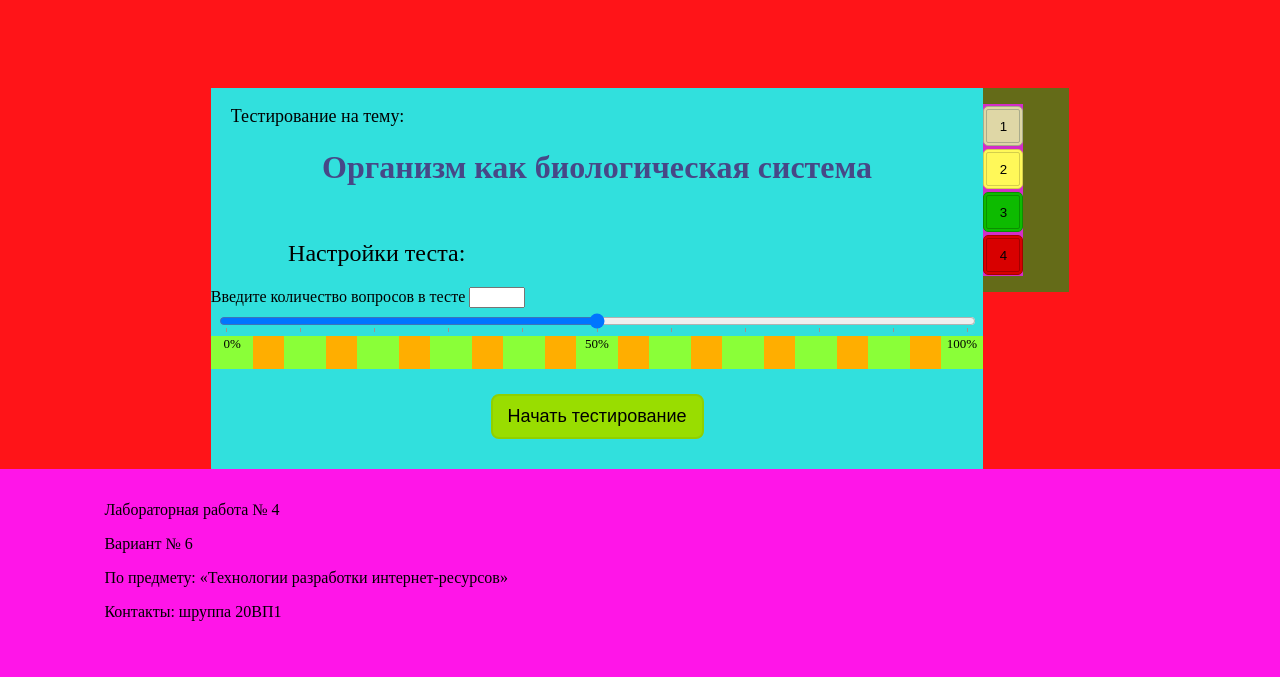
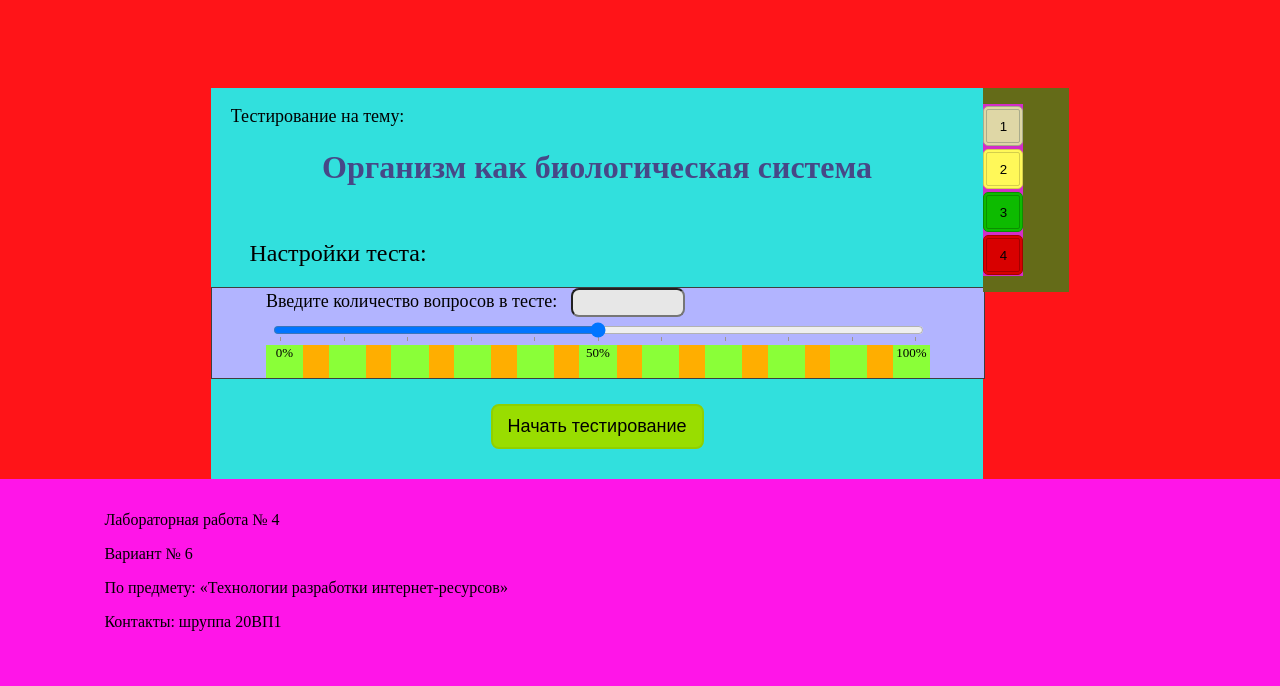
Before and after one commit to DaniinXorchenabo/PGY_2_TRIR, a PHP site: page / in a window 1280 px wide; the page is wider, and only the part inside the window is pictured. Shown: the part 75-761 px from the top of that part. Run offline with PHP 8.4, Linux system fonts and the light colour scheme.

Commit message:
add css for start screen (for choise count question)

```diff
--- a/laba_4_1/public_html/css/main_content_stile.css
+++ b/laba_4_1/public_html/css/main_content_stile.css
@@ -115,3 +115,32 @@ main datalist option{
 	overflow-x: hidden;
 	font-size: small;
 }
+main .test_tools_text{
+	margin-left: 5%;
+	margin-right: 5%;
+	text-align: justify;
+	font-weight: 500;
+	font-size: x-large;
+	margin-top: 7%;
+}
+
+main .count_questions_box{
+	background-color: #B2B4FF;
+	padding-left: 7%;
+	padding-right: 7%;
+	width: 86%;
+	border: 1px double #3F3F3F;
+}
+main .count_qu_input{
+	padding-top: 5px;
+	padding-left: 5px;
+	padding-bottom: 5px;
+	padding-right: 5px;
+	margin-left: 10px;
+	min-width: 100px;
+	border-radius: 8px;
+	background-color: #E7E7E7;
+}
+main .count_qu_lable{
+	font-size: large;
+}
--- a/laba_4_1/public_html/index.html
+++ b/laba_4_1/public_html/index.html
@@ -42,16 +42,16 @@
             <div id="content">
 				<p class="prefix_title">Тестирование на тему:</p>
 				<h1 class="question_title">Организм как биологическая система</h1>
-				<h2 class="question_text">Настройки теста:</h2>
+				<h2 class="test_tools_text">Настройки теста:</h2>
 				<form>
-					<div>
-						<label>Введите количество вопросов в тесте</label>
-                                                <input type="number" min="1" onchange="set_seekbar()"
-                                                       max="11" step="1" list="datalist_for_count_qu"
-                                                       id="count_question">
+					<div class="count_questions_box">
+						<label class="count_qu_lable">Введите количество вопросов в тесте:</label>
+                        <input type="number" min="1" onchange="set_seekbar()"
+                        max="11" step="1" list="datalist_for_count_qu"
+                        id="count_question" name="count_question" class="count_qu_input">
 					<input type="range" list="tickmarks" id="count_seekbar_qu"
-                                        class="input_range" min="1" max="11" step="1"
-                                        pattern="^[0-9]+$" onchange="set_count_question()">
+                    class="input_range" min="1" max="11" step="1"
+                    pattern="^[0-9]+$" onchange="set_count_question()">
 					<datalist id="tickmarks">
 					  <option value="1" label="0%">
 					  <option value="2">
@@ -65,7 +65,7 @@
 					  <option value="10">
 					  <option value="11" label="100%">
 					</datalist>
-                                        <datalist id="datalist_for_count_qu">
+                     <datalist id="datalist_for_count_qu">
 					  <option value="1">
 					  <option value="2">
 					  <option value="3">
```
